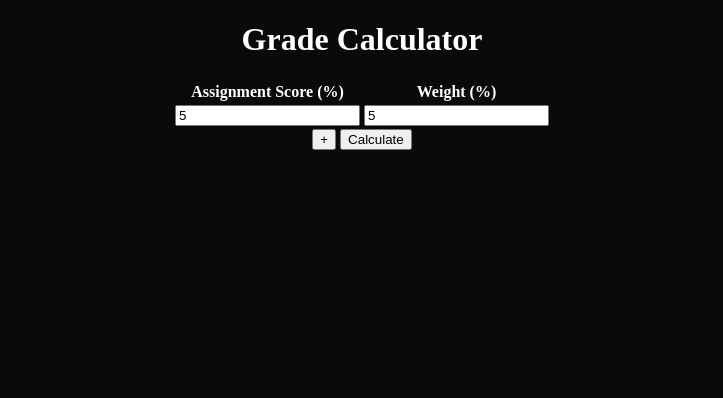
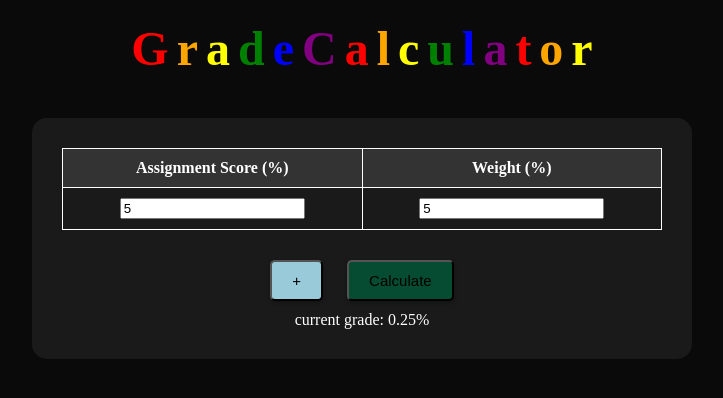
Before and after one commit to Aadharshcoding/GradeCalculator, a plain HTML site: page index.html in a window 1280 px wide. Both pictures are taken after typing "5", "5" into the empty fields and a click on the button "Calculate". Shown: the whole page, without its empty margins (278-1001 px from the left). Drawn offline with Linux system fonts and the light colour scheme.

Commit message:
final commits

```diff
--- a/index.html
+++ b/index.html
@@ -14,7 +14,24 @@
 
 <body>
 
-    <h1>Grade Calculator</h1>
+    <h1>
+        <span style="color: red; font-size: 48px;">G</span>
+        <span style="color: orange; font-size: 48px;">r</span>
+        <span style="color: yellow; font-size: 48px;">a</span>
+        <span style="color: green; font-size: 48px;">d</span>
+        <span style="color: blue; font-size: 48px;">e</span>
+        <span style="color: white; font-size: 48px;"></span>
+        <span style="color: purple; font-size: 48px;">C</span>
+        <span style="color: red; font-size: 48px;">a</span>
+        <span style="color: orange; font-size: 48px;">l</span>
+        <span style="color: yellow; font-size: 48px;">c</span>
+        <span style="color: green; font-size: 48px;">u</span>
+        <span style="color: blue; font-size: 48px;">l</span>
+        <span style="color: purple; font-size: 48px;">a</span>
+        <span style="color: red; font-size: 48px;">t</span>
+        <span style="color: orange; font-size: 48px;">o</span>
+        <span style="color: yellow; font-size: 48px;">r</span>
+    </h1>
     <div class="calculator">
 
 
@@ -50,8 +67,9 @@
 
         <button id="calculate">Calculate</button>
 
-        <div id="result">
+        <div id="result"></div>
 
     </div>
+    <script src="script.js"></script>
 </body>
 </html>
--- /dev/null
+++ b/script.js
@@ -0,0 +1,49 @@
+const button = document.getElementById("calculate");
+button.addEventListener("click", function () {
+    const scores = document.querySelectorAll(".score");
+    const weights = document.querySelectorAll(".weight");
+    let total_score = 0;
+    let total_weight = 0;
+    let is_a_number = true;
+    for (let i = 0; i < weights.length; i++) {
+        total_score += parseFloat(weights[i].value) * 0.01 * parseFloat(scores[i].value);
+        total_weight += parseFloat(weights[i].value);
+        if (isNaN(parseFloat(weights[i].value))||isNaN(parseFloat(scores[i].value)) ) {
+            is_a_number = false;
+        }
+    }
+
+    const result_display = document.getElementById("result");
+    if (!is_a_number){
+        result_display.textContent = `Error, make sure you enter a value in the empty boxes.`
+        return;
+    }
+
+    if (total_weight > 100) {
+        result_display.textContent = `Error, make sure the total weight does not exceed 100%`;
+        return;
+    }
+
+    if (total_weight === 0) {
+        result_display.textContent = `Error, make sure the total weight does not exceed 100%`;
+        return;
+    }
+
+    if (total_weight === '') {
+        result_display.textContent = `Error, make sure the total weight does not exceed 100%`;
+        return;
+    }
+
+    result_display.textContent = `current grade: ${total_score.toFixed(2)}%`;
+});
+const plus = document.getElementById("addRow");
+plus.addEventListener("click", function () {
+    const table = document.getElementById("inputTable").querySelector("tbody");
+    const newrow = document.createElement("tr");
+    newrow.innerHTML = `
+        <td><input type="number" placeholder="e.g., 85" class="score"></td>
+
+        <td><input type="number" placeholder="e.g., 20" class="weight"></td>
+    `;
+    table.appendChild(newrow);
+});
--- a/styles.css
+++ b/styles.css
@@ -7,8 +7,53 @@ h1 {
 }
 .calculator {
     display: inline-block;
+    margin-top: 20px;
+    background-color: #1a1a1a;
+    padding: 30px;
+    border-radius: 15px;
+    max-width: 600px;
+    width: 90%;
+}
+table {
+    border-collapse: collapse;
+    width: 100%;
+    margin-bottom: 20px;
 }
 th {
+    border: 1px solid #ffffff;
     color:#ffffff;
     text-align: center;
+    padding: 10px;
+    background-color: #333333;
 }
+td {
+    padding: 10px;
+    border: 1px solid #ffffff;
+    text-align: center;
+}
+button {
+    background-color: yellow;
+    color: black;
+    cursor: pointer;
+    padding: 10px 20px;
+    margin: 10px;
+    font-size: 15px;
+    border-radius: 5px;
+    transition-property: box-shadow, transform;
+    transition-duration: 350ms;
+    transition-timing-function: ease;
+
+    box-shadow: 0px 2px 4px 0px rgba(0, 0, 0, 0.24);
+}
+button:is(:hover) {
+    transform: scale(1.15);
+}
+#result {
+    color:#ffffff
+}
+#calculate {
+    background-color: #054c32;
+}
+#addRow {
+    background-color: rgb(153, 202, 218);
+}
```
